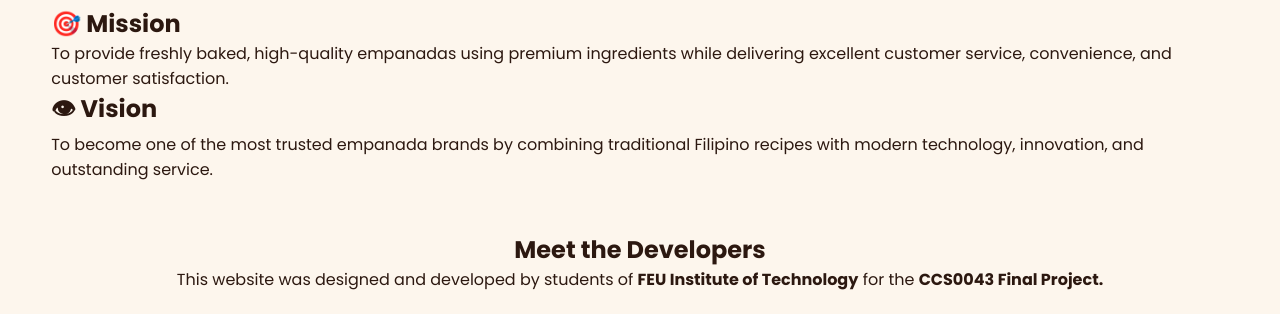
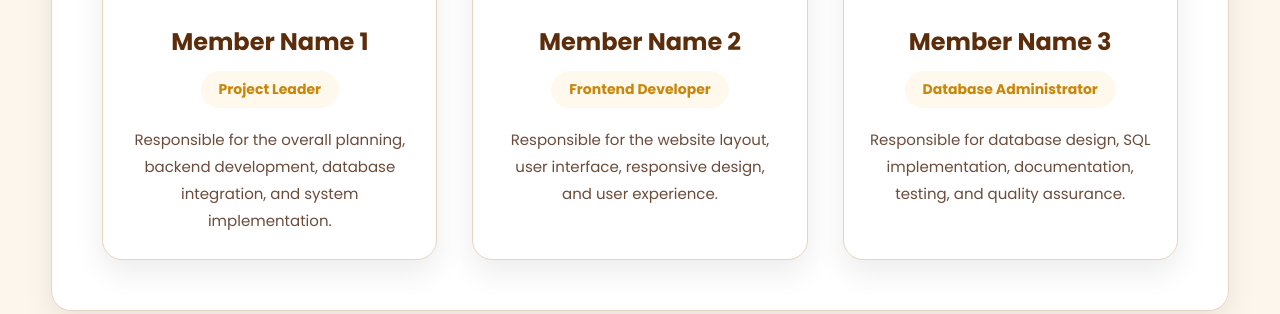
Before and after one commit to Alfonzo-bot/leg8t-empanada-shop, a PHP site: page /empanada_shop/about.php in a window 1280 px wide. Shown: the part 1887-2201 px from the top of the page. Run offline with PHP 8.4, Linux system fonts and the light colour scheme.

Commit message:
style.css

```diff
--- a/style.css
+++ b/style.css
@@ -3,6 +3,7 @@
    Professional Theme
 ========================================== */
 @import url('https://fonts.googleapis.com/css2?family=Poppins:wght@300;400;500;600;700;800&display=swap');
+
 :root {
     --gold: #C8860A;
     --gold-light: #E6A21A;
@@ -17,9 +18,9 @@
     --success: #1B6B2F;
     --danger: #B42318;
     --radius: 14px;
-    --shadow:
-        0 10px 35px rgba(92, 45, 10, .12);
+    --shadow: 0 10px 35px rgba(92, 45, 10, .12);
 }
+
 /* ---------- RESET ---------- */
 * {
     margin: 0;
@@ -35,6 +36,7 @@ body {
     color: var(--text);
     min-height: 100vh;
 }
+
 /* ---------- NAVIGATION ---------- */
 nav {
     height: 70px;
@@ -66,23 +68,20 @@ nav {
     align-items: center;
     font-size: 20px;
 }
-
-.logo{
-    display:flex;
-    align-items:center;
-    gap:12px;
-    font-weight:700;
-    color:white;
-    font-size:20px;
+.logo {
+    display: flex;
+    align-items: center;
+    gap: 12px;
+    font-weight: 700;
+    color: white;
+    font-size: 20px;
 }
-
-.logo-image{
-    width:55px;
-    height:55px;
-    object-fit:contain;
-    border-radius:50%;
+.logo-image {
+    width: 55px;
+    height: 55px;
+    object-fit: contain;
+    border-radius: 50%;
 }
-
 nav ul {
     list-style: none;
     display: flex;
@@ -99,12 +98,10 @@ nav ul li a {
 nav ul li a:hover {
     background: rgba(255, 255, 255, .12);
 }
+
 /* ---------- HERO ---------- */
 .hero {
-    background:
-        linear-gradient(135deg,
-            var(--brown),
-            var(--brown-light));
+    background: linear-gradient(135deg, var(--brown), var(--brown-light));
     color: white;
     padding: 90px 30px;
     text-align: center;
@@ -122,12 +119,14 @@ nav ul li a:hover {
     line-height: 1.8;
     opacity: .9;
 }
+
 /* ---------- CONTAINER ---------- */
 .container {
     width: 92%;
     max-width: 1200px;
     margin: 40px auto;
 }
+
 /* ---------- CARDS ---------- */
 .card {
     background: white;
@@ -136,11 +135,11 @@ nav ul li a:hover {
     border: 1px solid var(--border);
     overflow: hidden;
 }
+
 /* ---------- PRODUCT GRID ---------- */
 .grid {
     display: grid;
-    grid-template-columns:
-        repeat(auto-fit, minmax(260px, 1fr));
+    grid-template-columns: repeat(auto-fit, minmax(260px, 1fr));
     gap: 25px;
 }
 .product {
@@ -185,6 +184,7 @@ nav ul li a:hover {
     color: var(--brown);
     font-weight: 700;
 }
+
 /* ---------- BUTTONS ---------- */
 .btn {
     display: inline-block;
@@ -214,6 +214,7 @@ nav ul li a:hover {
     background: #C0392B;
     color: white;
 }
+
 /* ---------- FORM ---------- */
 .form-card {
     width: 100%;
@@ -259,6 +260,7 @@ nav ul li a:hover {
     border-color: var(--gold);
     box-shadow: 0 0 0 4px rgba(200, 134, 10, .15);
 }
+
 /* ---------- TABLE ---------- */
 table {
     width: 100%;
@@ -278,6 +280,7 @@ td {
 tr:hover {
     background: var(--gold-bg);
 }
+
 /* ---------- ALERTS ---------- */
 .success {
     padding: 14px;
@@ -293,6 +296,7 @@ tr:hover {
     color: var(--danger);
     margin-top: 20px;
 }
+
 /* ---------- FOOTER ---------- */
 footer {
     margin-top: 60px;
@@ -301,8 +305,9 @@ footer {
     text-align: center;
     padding: 20px;
 }
+
 /* ---------- RESPONSIVE ---------- */
-@media(max-width:768px) {
+@media (max-width: 768px) {
     nav {
         flex-direction: column;
         height: auto;
@@ -323,3 +328,222 @@ footer {
         padding: 25px;
     }
 }
+
+/* ==========================================
+   ABOUT PAGE
+========================================== */
+.about-container {
+    max-width: 1300px;
+}
+.about-logo {
+    width: 180px;
+    display: block;
+    margin: 0 auto 25px;
+    transition: .35s;
+}
+.about-logo:hover {
+    transform: scale(1.05);
+}
+.about-card {
+    background: #fff;
+    padding: 50px;
+    border-radius: 20px;
+    border: 1px solid var(--border);
+    box-shadow: 0 12px 30px rgba(0, 0, 0, .08);
+}
+.about-card h2 {
+    color: var(--brown);
+    font-size: 34px;
+    margin-bottom: 20px;
+    position: relative;
+}
+.about-card h2::after {
+    content: "";
+    width: 90px;
+    height: 4px;
+    background: var(--gold);
+    display: block;
+    margin-top: 12px;
+    border-radius: 30px;
+}
+.about-card p {
+    font-size: 16px;
+    color: var(--text2);
+    line-height: 2;
+    text-align: justify;
+}
+.about-grid {
+    display: grid;
+    grid-template-columns: repeat(2, 1fr);
+    gap: 35px;
+    margin-top: 30px;
+}
+.mission-card {
+    background: white;
+    padding: 45px;
+    border-radius: 20px;
+    border: 1px solid var(--border);
+    box-shadow: 0 10px 25px rgba(0, 0, 0, .08);
+    transition: .3s;
+}
+.mission-card:hover {
+    transform: translateY(-8px);
+}
+.mission-card h2 {
+    color: var(--brown);
+    margin-bottom: 20px;
+}
+.mission-card p {
+    color: var(--text2);
+    line-height: 1.9;
+}
+
+/* ==========================================
+   TEAM SECTION
+========================================== */
+.team-grid {
+    display: grid;
+    grid-template-columns: repeat(3, 1fr);
+    gap: 35px;
+    margin-top: 40px;
+}
+.team-card {
+    background: #fff;
+    border-radius: 20px;
+    overflow: hidden;
+    border: 1px solid var(--border);
+    box-shadow: 0 12px 30px rgba(0, 0, 0, .08);
+    transition: .35s;
+}
+.team-card:hover {
+    transform: translateY(-10px);
+    box-shadow: 0 18px 40px rgba(0, 0, 0, .15);
+}
+.team-photo {
+    width: 100%;
+    height: 320px;
+    object-fit: cover;
+    display: block;
+}
+.team-content {
+    padding: 25px;
+    text-align: center;
+}
+.team-content h3 {
+    color: var(--brown);
+    font-size: 24px;
+    margin-bottom: 12px;
+}
+.role {
+    display: inline-block;
+    background: var(--gold-bg);
+    color: var(--gold);
+    padding: 8px 18px;
+    border-radius: 30px;
+    font-size: 14px;
+    font-weight: 700;
+    margin-bottom: 18px;
+}
+.team-content p {
+    color: var(--text2);
+    line-height: 1.8;
+    font-size: 15px;
+    text-align: center;
+}
+
+/* ==========================================
+   TECHNOLOGIES
+========================================== */
+.tech-stack {
+    display: flex;
+    justify-content: center;
+    flex-wrap: wrap;
+    gap: 18px;
+    margin-top: 35px;
+}
+.tech-stack span {
+    background: var(--brown);
+    color: #fff;
+    padding: 14px 24px;
+    border-radius: 40px;
+    font-weight: 600;
+    transition: .3s;
+}
+.tech-stack span:hover {
+    background: var(--gold);
+    transform: translateY(-3px);
+}
+
+/* ==========================================
+   CONTACT
+========================================== */
+.contact-grid {
+    display: grid;
+    grid-template-columns: repeat(3, 1fr);
+    gap: 30px;
+    margin-top: 35px;
+}
+.contact-grid div {
+    background: white;
+    padding: 30px;
+    border-radius: 18px;
+    border: 1px solid var(--border);
+    box-shadow: 0 10px 25px rgba(0, 0, 0, .08);
+    text-align: center;
+}
+.contact-grid h3 {
+    color: var(--brown);
+    margin-bottom: 15px;
+}
+.contact-grid p {
+    color: var(--text2);
+    line-height: 1.8;
+    text-align: center;
+}
+
+/* ==========================================
+   FOOTER
+========================================== */
+.footer-logo {
+    display: flex;
+    justify-content: center;
+    align-items: center;
+}
+.footer-image {
+    width: 70px;
+    height: 70px;
+    object-fit: contain;
+}
+
+/* ==========================================
+   RESPONSIVE
+========================================== */
+@media (max-width: 992px) {
+    .team-grid {
+        grid-template-columns: repeat(2, 1fr);
+    }
+    .contact-grid {
+        grid-template-columns: repeat(2, 1fr);
+    }
+}
+
+@media (max-width: 768px) {
+    .about-grid {
+        grid-template-columns: 1fr;
+    }
+    .team-grid {
+        grid-template-columns: 1fr;
+    }
+    .contact-grid {
+        grid-template-columns: 1fr;
+    }
+    .about-card {
+        padding: 30px;
+    }
+    .mission-card {
+        padding: 30px;
+    }
+    .team-photo {
+        height: 280px;
+    }
+}
```
